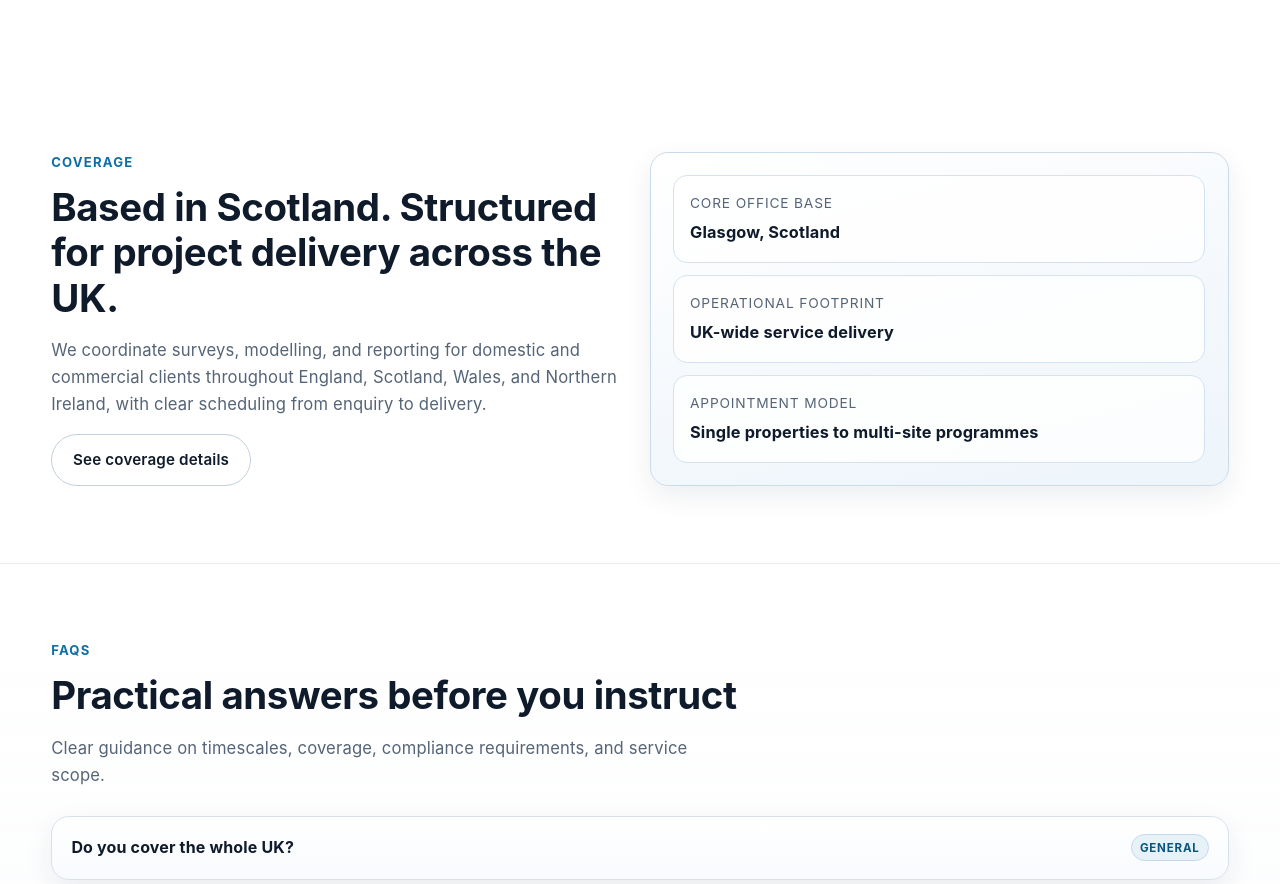
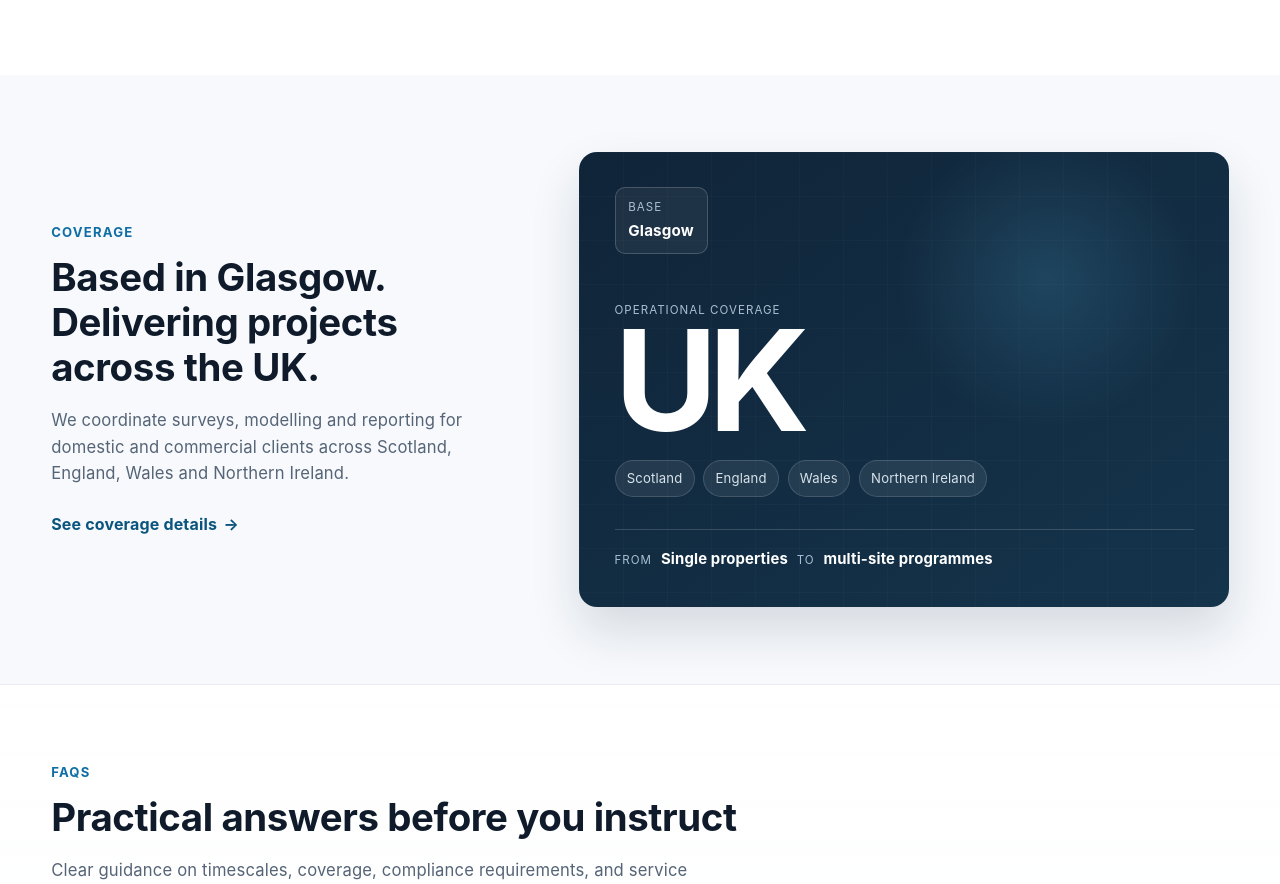
Before and after one commit to jayC02/scottish-energy-services-website, an Astro site: page / in a window 1280 px wide. Shown: the part 4180-5064 px from the top of the page. Built offline with nearby package versions, Linux system fonts and the light colour scheme; Astro itself is replaced by a stand-in of ours.

Commit message:
Make homepage coverage section more visual

```diff
--- a/src/components/CoverageMap.astro
+++ b/src/components/CoverageMap.astro
@@ -1,43 +1,204 @@
-<section class="section">
-  <div class="container grid grid-2 coverage-grid">
-    <div data-reveal>
+<section class="section coverage-section">
+  <div class="container coverage-layout">
+    <div class="coverage-copy" data-reveal>
       <p class="eyebrow">Coverage</p>
-      <h2 class="section-title">Based in Scotland. Structured for project delivery across the UK.</h2>
-      <p class="lead">We coordinate surveys, modelling, and reporting for domestic and commercial clients throughout England, Scotland, Wales, and Northern Ireland, with clear scheduling from enquiry to delivery.</p>
-      <a href="/areas" class="btn btn-ghost">See coverage details</a>
+      <h2 class="section-title">Based in Glasgow. Delivering projects across the UK.</h2>
+      <p class="lead">
+        We coordinate surveys, modelling and reporting for domestic and commercial clients across
+        Scotland, England, Wales and Northern Ireland.
+      </p>
+      <a href="/areas" class="coverage-link">See coverage details <span aria-hidden="true">→</span></a>
     </div>
-    <div class="card coverage-panel" data-reveal>
-      <div>
-        <p>Core office base</p>
-        <strong>Glasgow, Scotland</strong>
+
+    <div class="coverage-visual" data-reveal aria-label="UK-wide service coverage">
+      <div class="coverage-gridlines" aria-hidden="true"></div>
+
+      <div class="coverage-base">
+        <span>Base</span>
+        <strong>Glasgow</strong>
       </div>
-      <div>
-        <p>Operational footprint</p>
-        <strong>UK-wide service delivery</strong>
+
+      <div class="coverage-title">
+        <span>Operational coverage</span>
+        <strong>UK</strong>
       </div>
-      <div>
-        <p>Appointment model</p>
-        <strong>Single properties to multi-site programmes</strong>
+
+      <div class="coverage-regions">
+        <span>Scotland</span>
+        <span>England</span>
+        <span>Wales</span>
+        <span>Northern Ireland</span>
+      </div>
+
+      <div class="coverage-note">
+        <span>From</span>
+        <strong>Single properties</strong>
+        <span>to</span>
+        <strong>multi-site programmes</strong>
       </div>
     </div>
   </div>
 </section>
 
 <style>
-  .coverage-grid { align-items: stretch; }
-  .coverage-panel {
-    min-height: 320px;
+  .coverage-section {
+    background: #f7f9fc;
+  }
+
+  .coverage-layout {
     display: grid;
-    gap: .8rem;
-    background: linear-gradient(165deg, #ffffff 0%, #f4f8fc 58%, #edf5fb 100%);
-    border-color: #ccdbe8;
+    grid-template-columns: minmax(0, .82fr) minmax(460px, 1.18fr);
+    gap: clamp(2.8rem, 6vw, 6rem);
+    align-items: center;
   }
-  .coverage-panel > div {
-    border-radius: 14px;
-    border: 1px solid #d5e2ef;
-    background: rgba(255, 255, 255, 0.84);
-    padding: 1rem;
+
+  .coverage-copy .section-title {
+    max-width: 15ch;
   }
-  .coverage-panel p { margin: 0 0 .35rem; color: var(--muted); font-size: .86rem; text-transform: uppercase; letter-spacing: .06em; }
-  .coverage-panel strong { color: var(--text-strong); font-size: 1.02rem; line-height: 1.35; }
+
+  .coverage-copy .lead {
+    max-width: 48ch;
+  }
+
+  .coverage-link {
+    display: inline-flex;
+    align-items: center;
+    gap: .4rem;
+    margin-top: .5rem;
+    color: var(--brand-strong);
+    font-weight: 700;
+  }
+
+  .coverage-link span {
+    transition: transform .2s ease;
+  }
+
+  .coverage-link:hover span {
+    transform: translateX(4px);
+  }
+
+  .coverage-visual {
+    position: relative;
+    overflow: hidden;
+    min-height: 390px;
+    padding: clamp(1.5rem, 3vw, 2.2rem);
+    border-radius: 18px;
+    background:
+      radial-gradient(circle at 72% 28%, rgba(89, 184, 226, .18), transparent 26%),
+      linear-gradient(145deg, #102438 0%, #14344c 100%);
+    color: #fff;
+    box-shadow: 0 24px 50px rgba(16, 36, 56, .14);
+  }
+
+  .coverage-gridlines {
+    position: absolute;
+    inset: 0;
+    opacity: .45;
+    background-image:
+      linear-gradient(rgba(255,255,255,.05) 1px, transparent 1px),
+      linear-gradient(90deg, rgba(255,255,255,.05) 1px, transparent 1px);
+    background-size: 44px 44px;
+  }
+
+  .coverage-base,
+  .coverage-title,
+  .coverage-regions,
+  .coverage-note {
+    position: relative;
+    z-index: 1;
+  }
+
+  .coverage-base {
+    display: inline-grid;
+    gap: .1rem;
+    padding: .65rem .8rem;
+    border: 1px solid rgba(255,255,255,.18);
+    border-radius: 10px;
+    background: rgba(255,255,255,.06);
+  }
+
+  .coverage-base span,
+  .coverage-title span,
+  .coverage-note > span {
+    color: #a9c0d2;
+    font-size: .72rem;
+    text-transform: uppercase;
+    letter-spacing: .09em;
+  }
+
+  .coverage-base strong {
+    font-size: .95rem;
+  }
+
+  .coverage-title {
+    margin-top: 2.6rem;
+  }
+
+  .coverage-title strong {
+    display: block;
+    margin-top: -.25rem;
+    font-size: clamp(5.5rem, 11vw, 9rem);
+    line-height: .9;
+    letter-spacing: -.065em;
+    color: #fff;
+  }
+
+  .coverage-regions {
+    display: flex;
+    flex-wrap: wrap;
+    gap: .55rem;
+    margin-top: 1rem;
+  }
+
+  .coverage-regions span {
+    padding: .45rem .7rem;
+    border-radius: 999px;
+    background: rgba(255,255,255,.08);
+    border: 1px solid rgba(255,255,255,.14);
+    color: #d7e3ec;
+    font-size: .82rem;
+  }
+
+  .coverage-note {
+    display: flex;
+    flex-wrap: wrap;
+    align-items: baseline;
+    gap: .4rem .55rem;
+    margin-top: 2rem;
+    padding-top: 1.1rem;
+    border-top: 1px solid rgba(255,255,255,.16);
+  }
+
+  .coverage-note strong {
+    color: #fff;
+    font-size: .93rem;
+  }
+
+  @media (max-width: 900px) {
+    .coverage-layout {
+      grid-template-columns: 1fr;
+    }
+
+    .coverage-copy .section-title {
+      max-width: 18ch;
+    }
+
+    .coverage-visual {
+      min-height: 340px;
+    }
+  }
+
+  @media (max-width: 640px) {
+    .coverage-visual {
+      min-height: 315px;
+    }
+
+    .coverage-title {
+      margin-top: 2rem;
+    }
+
+    .coverage-title strong {
+      font-size: 6rem;
+    }
+  }
 </style>
```
